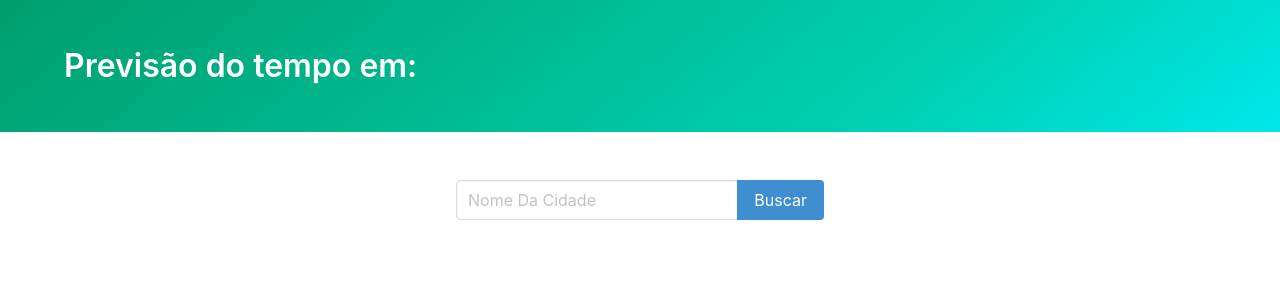
After one commit to Gaandola/previsao_temperatura, a Flask app: template templates/form.html in a window 1280 px wide. The commit adds this page. Shown: the top 300 px of the page. Run offline with Flask 2, Linux system fonts and the light colour scheme; the template is opened without the code that fills it, so the values that code supplies are empty; some libraries are stand-ins or nearby versions.

Commit message:
Adicionado o botão de buscar

```diff
--- a/app.py
+++ b/app.py
@@ -1,31 +1,30 @@
-from flask import Flask, render_template
+from flask import Flask, render_template,request
 import requests,json
 
 
 app=Flask(__name__)
 app.config['DEBUG'] = True
 api="44bfe54347b8593634153cbfaaaddea4"
-lista=[]
-@app.route ("/")
-def index():
-    local=["São Paulo","Rio de janeiro","Salvador","Belo Horizonte","Curitiba","Rio Branco"]
-    for a in local:
-        url= f"http://api.openweathermap.org/data/2.5/weather?q={a}&units=metric&appid={api}"
-        r = requests.get(url.format(local)).json()
 
 
-        dados = {
-            'cidade' :a ,
+@app.route ("/")
+def form():
+    return render_template("form.html"),200
+
+
+@app.route("/temperatura_local", methods= ["GET","POST"])
+def temperatura_local():
+    local = request.form["nome"]
+    url= f"http://api.openweathermap.org/data/2.5/weather?q={local}&units=metric&appid={api}"
+    r = requests.get(url.format(local)).json()
+    dados = {
+            'cidade' :local ,
             'temperatura': r['main']['temp'],
             'icone':r['weather'][0]['icon'],
             }
-        print (dados)
-        lista.append(dados)
-    #print(lista)
-    return render_template('previsao_tempo.html',lista=lista,l=local),200
+    print (dados)
 
-
-
+    return render_template('previsao_tempo.html',dados=dados),200
 
 
 app.run()
--- /dev/null
+++ b/templates/form.html
@@ -0,0 +1,45 @@
+
+<!DOCTYPE html>
+<html lang="pt-br">
+
+<head>
+    <meta charset="UTF-8">
+    <meta name="viewport" content="width=device-width, initial-scale=1.0">
+    <meta http-equiv="X-UA-Compatible" content="ie=edge">
+    <title>Climatempo Hoje</title>
+    <link rel="stylesheet" href="https://cdnjs.cloudflare.com/ajax/libs/bulma/0.6.2/css/bulma.css" />
+    <link rel="stylesheet" href="https://cdnjs.cloudflare.com/ajax/libs/font-awesome/4.7.0/css/font-awesome.min.css" />
+</head>
+
+<body>
+    <section class="hero is-primary is-bold">
+        <div class="hero-body">
+            <div class="container">
+                <h1 class="title">
+                    Previsão do tempo em:
+                </h1>
+            </div>
+        </div>
+    </section>
+    <section class="section">
+        <div class="container">
+            <div class="columns">
+                <div class="column is-offset-4 is-4">
+                    <form method = "POST" action="/temperatura_local">
+                        <div class="field has-addons">
+                            <div class="control is-expanded">
+                                <input class="input" name="nome" type="text" placeholder="Nome da cidade" style="text-transform: capitalize;">
+                            </div>
+                            <div class="control">
+                                <button class="button is-info">
+                                    Buscar
+                                </button>
+                            </div>
+                        </div>
+                    </form>
+                </div>
+            </div>
+        </div>
+    </section>
+</body>
+</html>
```
Also changed, not shown: templates/previsao_tempo.html (+6 -6 lines), README.md.
